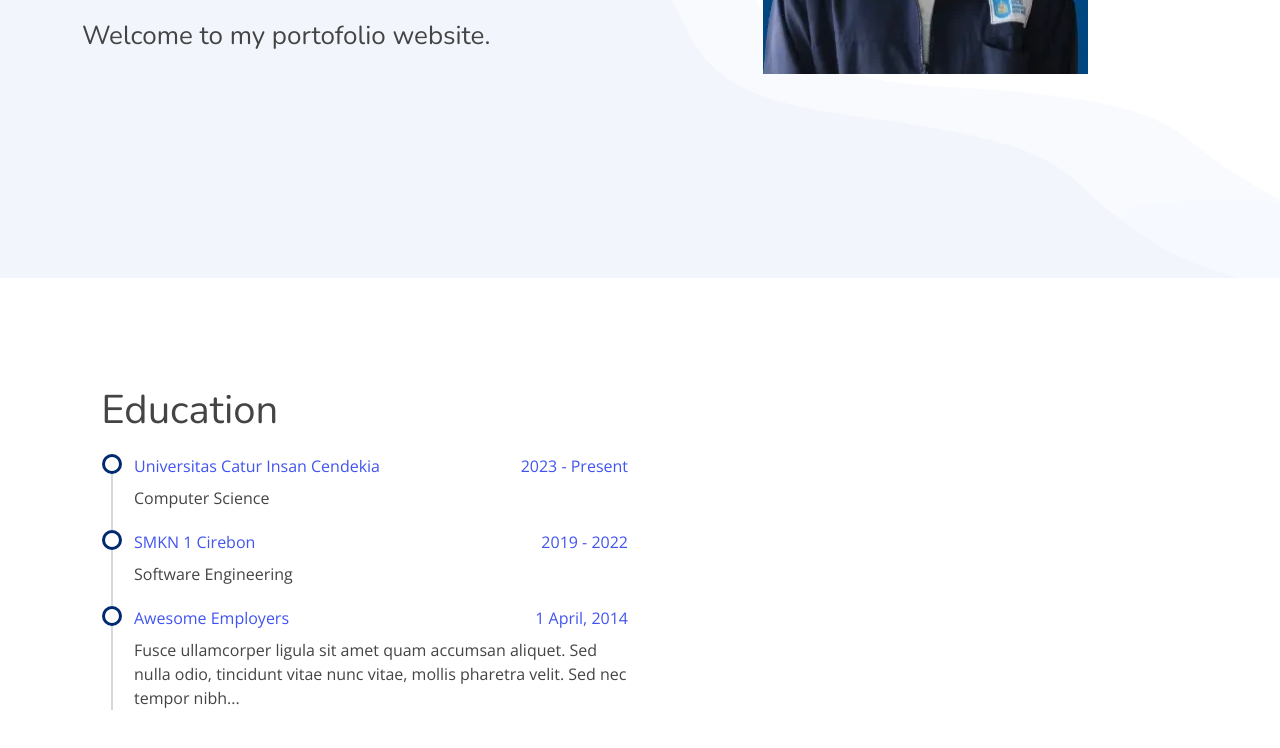
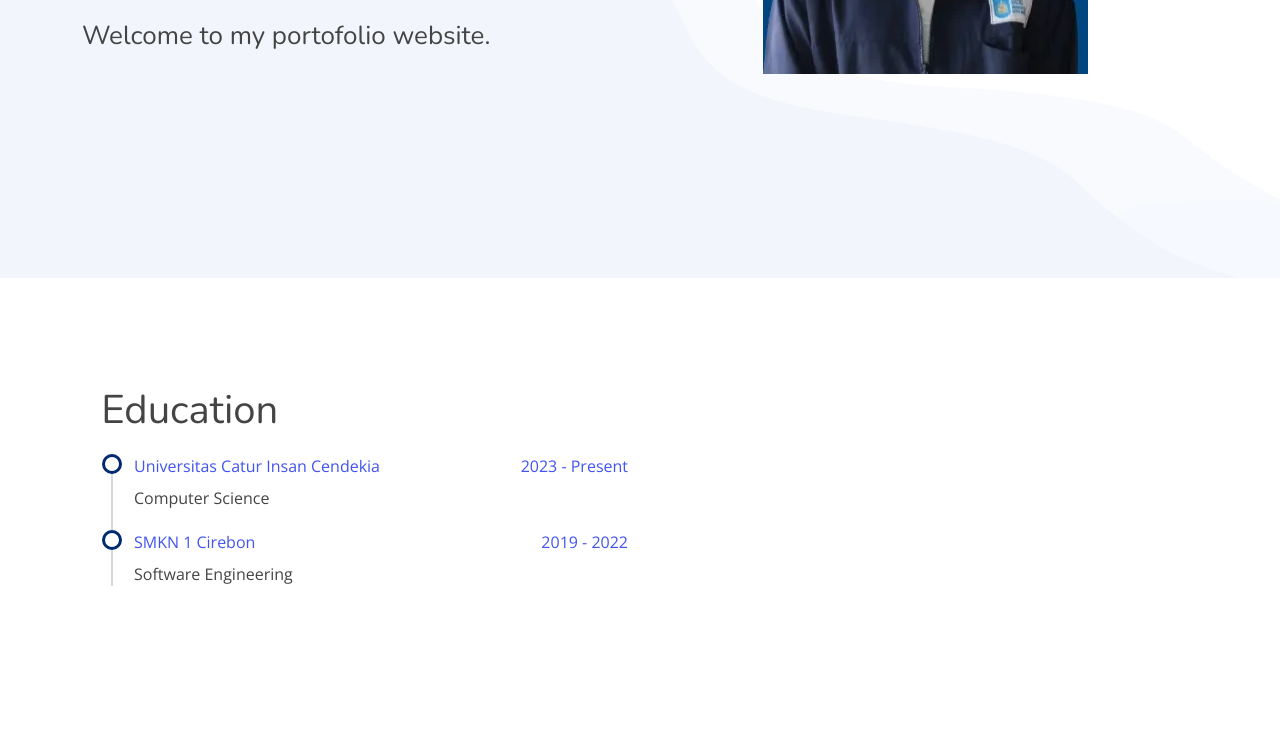
Before and after one commit to Fattahahmad/fattahahmad.github.io, a plain HTML site: page about.html in a window 1280 px wide. Shown: the part 522-1270 px from the top of the page. After the commit the page ends 1236 px from the top, so only its background shows below. Drawn offline with nearby package versions, Linux system fonts and the light colour scheme.

Commit message:
perubahan di timeline(hapus sedikit)

```diff
--- a/about.html
+++ b/about.html
@@ -82,13 +82,12 @@
     </section>
     <!-- End about -->
 
-
     <!-- timeline section -->
     <section id="timeline d-flex align-items-center">
       <div class="container my-5">
         <div class="row">
           <div class="col-lg-6 justify-content-flex-start">
-          <h1 style="margin-left: 1.2rem;">Education</h1>
+            <h1 style="margin-left: 1.2rem">Education</h1>
             <ul class="timeline-3">
               <li>
                 <a href="#!">Universitas Catur Insan Cendekia</a>
@@ -99,12 +98,6 @@
                 <a href="#!">SMKN 1 Cirebon</a>
                 <a href="#!" class="float-end">2019 - 2022</a>
                 <p class="mt-2">Software Engineering</p>
-            </li>
-            <li>
-              <a href="#!">Awesome Employers</a>
-              <a href="#!" class="float-end">1 April, 2014</a>
-              <p class="mt-2">Fusce ullamcorper ligula sit amet quam accumsan aliquet. Sed nulla odio, tincidunt
-                vitae nunc vitae, mollis pharetra velit. Sed nec tempor nibh...</p>
               </li>
             </ul>
           </div>
```
Lines whose indentation alone changed are shown as unchanged.
